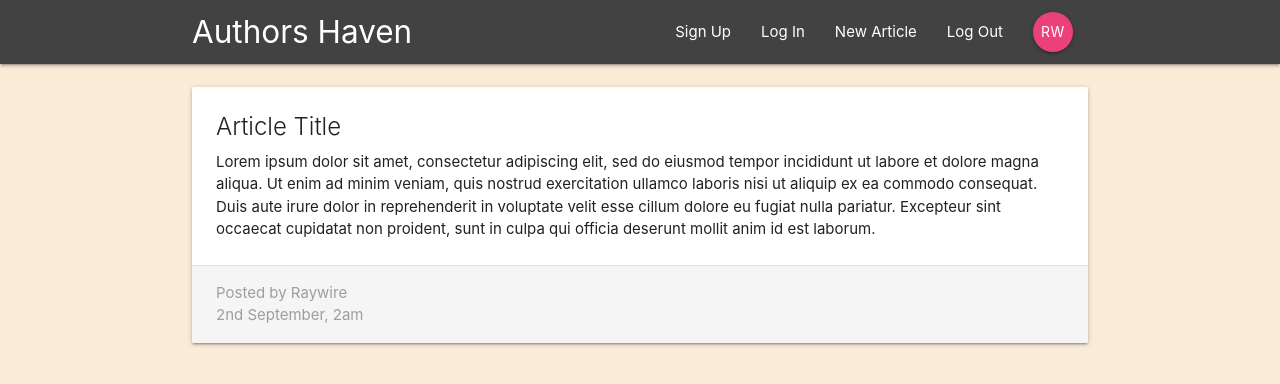
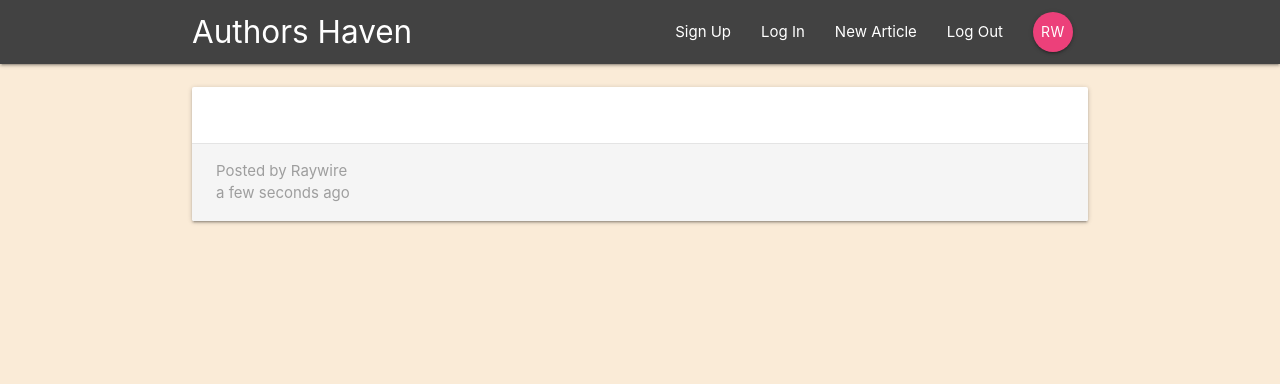
Before and after one commit to Raywire/authors-haven, a React (Create React App) app: page /articles/1 in a window 1280 px wide. Shown: the top 384 px of the page. Built offline with nearby package versions, Linux system fonts and the light colour scheme; no server answers.

Commit message:
Adds redirection on sign in and proptype default to fetch a single article

```diff
--- a/src/components/articles/ArticleDetails.js
+++ b/src/components/articles/ArticleDetails.js
@@ -1,28 +1,27 @@
 import React, { Component } from 'react'
 import { connect } from 'react-redux';
 import { getArticle } from '../../store/actions/articleActions';
+import moment from 'moment';
+import PropTypes from 'prop-types';
 
 class ArticleDetails extends Component {
-  // console.log(props);
-  // const slug = props.match.params.slug;
   componentDidMount(){
     const slug = this.props.match.params.slug;
     this.props.getArticle(slug);
   }
-  // props.getArticle(slug);
+
   render(){
     const { article } = this.props;
-    console.log(article);
     return (
       <div className="container section project-details">
         <div className="card depth-0">
           <div className="card-content">
-            <div className="card-title">Article Title {}</div>
-            <p>Lorem ipsum dolor sit amet, consectetur adipiscing elit, sed do eiusmod tempor incididunt ut labore et dolore magna aliqua. Ut enim ad minim veniam, quis nostrud exercitation ullamco laboris nisi ut aliquip ex ea commodo consequat. Duis aute irure dolor in reprehenderit in voluptate velit esse cillum dolore eu fugiat nulla pariatur. Excepteur sint occaecat cupidatat non proident, sunt in culpa qui officia deserunt mollit anim id est laborum.</p>
+            <div className="card-title">{article.title}</div>
+            <p>{article.body}</p>
           </div>
           <div className="card-action grey lighten-4 grey-text">
             <div>Posted by Raywire</div>
-            <div>2nd September, 2am</div>
+            <div>{moment(article.date_created).fromNow()}</div>
           </div>
         </div>
       </div>
@@ -30,15 +29,21 @@ class ArticleDetails extends Component {
   }
 }
 
+// Prevents Cannot read property “propertyname” of undefined
+ArticleDetails.propTypes = {
+  article: PropTypes.shape({}),
+};
+ArticleDetails.defaultProps = {
+  article: {},
+};
+
 const mapStateToProps = (state) => {
-  console.log(state);
   return {
-    article: state.article.article
+    article: state.articles.article
   }
 }
 
 const mapDispatchToProps = (dispatch, ownProps) => {
-  // const slug = ownProps.match.params.slug;
   return {
     getArticle: (slug) => dispatch(getArticle(slug))
   }
--- a/src/components/auth/SignIn.js
+++ b/src/components/auth/SignIn.js
@@ -1,6 +1,7 @@
 import React, { Component } from 'react';
 import { connect } from 'react-redux';
 import { signInUser } from '../../store/actions/authActions';
+import { Redirect } from 'react-router-dom';
 
 class SignIn extends Component {
   state = {
@@ -14,11 +15,12 @@ class SignIn extends Component {
   }
   handleSubmit = (e) => {
     e.preventDefault();
-    // console.log(this.state);
     this.props.signInUser(this.state);
   }
 
   render() {
+    const { auth } = this.props.auth;
+    if (auth.token) return <Redirect to="/" />
     return (
       <div className="container">
         <form onSubmit={this.handleSubmit} className="white">
@@ -42,7 +44,8 @@ class SignIn extends Component {
 
 const mapStateToProps = (state) => {
   return {
-    authError: state.auth.authError
+    ...state,
+    // authError: state.auth.authError,
   }
 }
 
--- a/src/components/dashboard/Home.js
+++ b/src/components/dashboard/Home.js
@@ -29,7 +29,7 @@ class Home extends Component {
 const mapStateToProps = (state) => {
   console.log(state);
   return {
-    articles: state.article.articles
+    articles: state.articles.articles
   }
 }
 
--- a/src/store/actions/authActions.js
+++ b/src/store/actions/authActions.js
@@ -13,7 +13,7 @@ export const signInUser = (user) => {
         { user },
         )
       .then(function (response) {
-        console.log(response);
+        console.log(response.data);
         dispatch({ type: 'SIGNIN_USER', response });
       })
       .catch(function (error) {
--- a/src/store/reducers/articleReducer.js
+++ b/src/store/reducers/articleReducer.js
@@ -4,6 +4,7 @@ const initState = {
     // {id: '2', title: 'Collect all the stars', content: 'blah blah blah' },
     // {id: '3', title: 'Egg hunt with Yoshi', content: 'blah blah blah' },
   ],
+  article: {},
   loading: false,
   error: null,
 }
@@ -21,11 +22,6 @@ const articleReducer = (state = initState, action) => {
       return state;
     case 'GET_ARTICLES_SUCCESSFUL':
       console.log('get articles successful', action.payload);
-      // return {
-      //   ...state,
-      //   loading: false,
-      //   articles: action.payload
-      // };
       return action.payload;
     case 'GET_ARTICLES_FAILED':
       console.log('get articles failed');
@@ -35,7 +31,11 @@ const articleReducer = (state = initState, action) => {
       return state;
     case 'GET_ARTICLE_SUCCESSFUL':
       console.log('get article successful', action.payload);
-      return action.payload;
+      const article = action.payload.article;
+      return {
+        ...state,
+        article,
+      }
     case 'GET_ARTICLE_FAILED':
       console.log('get article failed');
       return state;
--- a/src/store/reducers/authReducer.js
+++ b/src/store/reducers/authReducer.js
@@ -10,7 +10,12 @@ const authReducer = (state = initState, action) => {
       console.log('sign in successful', action.response);
       const auth=action.response.data.user;
       console.log(auth);
-      return action.response;
+      // return action.response;
+      return {
+        ...state,
+        authError: null,
+        auth,
+      }
     case 'SIGNIN_USER_ERROR':
       console.log('sign in error', action.error);
       return state;
--- a/src/store/reducers/rootReducer.js
+++ b/src/store/reducers/rootReducer.js
@@ -4,7 +4,7 @@ import { combineReducers } from 'redux';
 
 const rootReducer = combineReducers({
   auth: authReducer,
-  article: articleReducer,
+  articles: articleReducer,
 });
 
 export default rootReducer;
```
